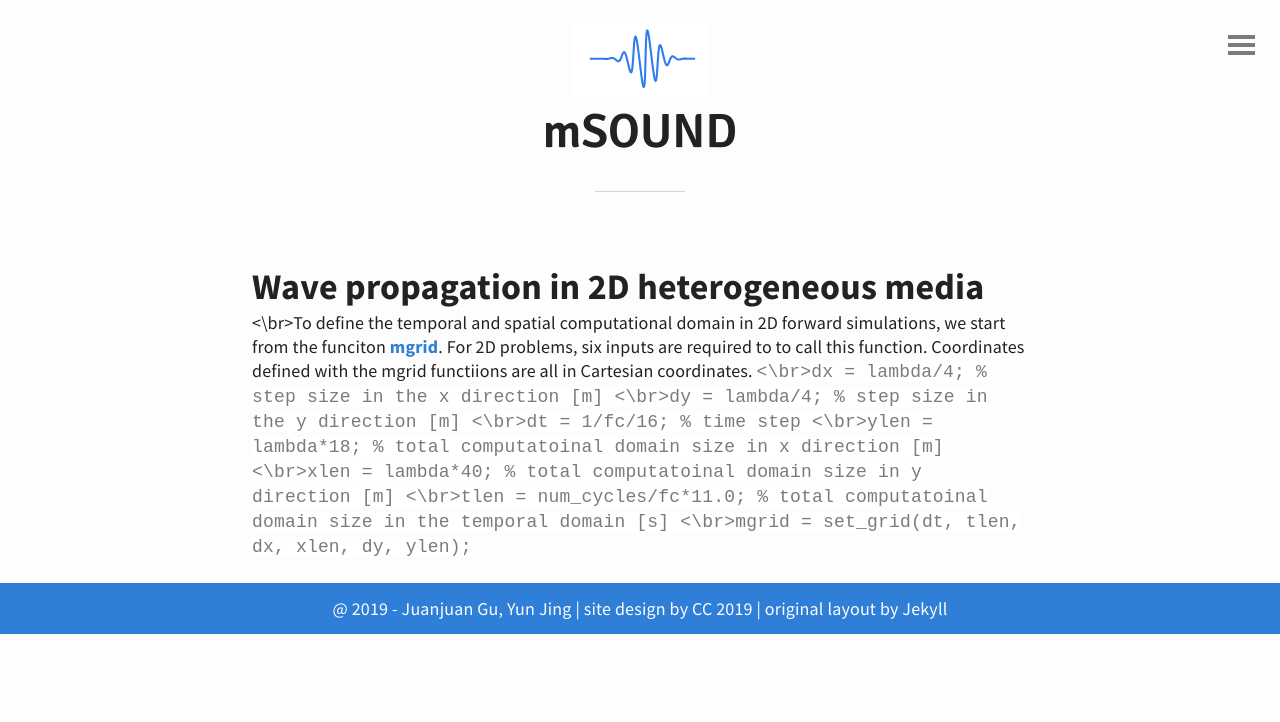
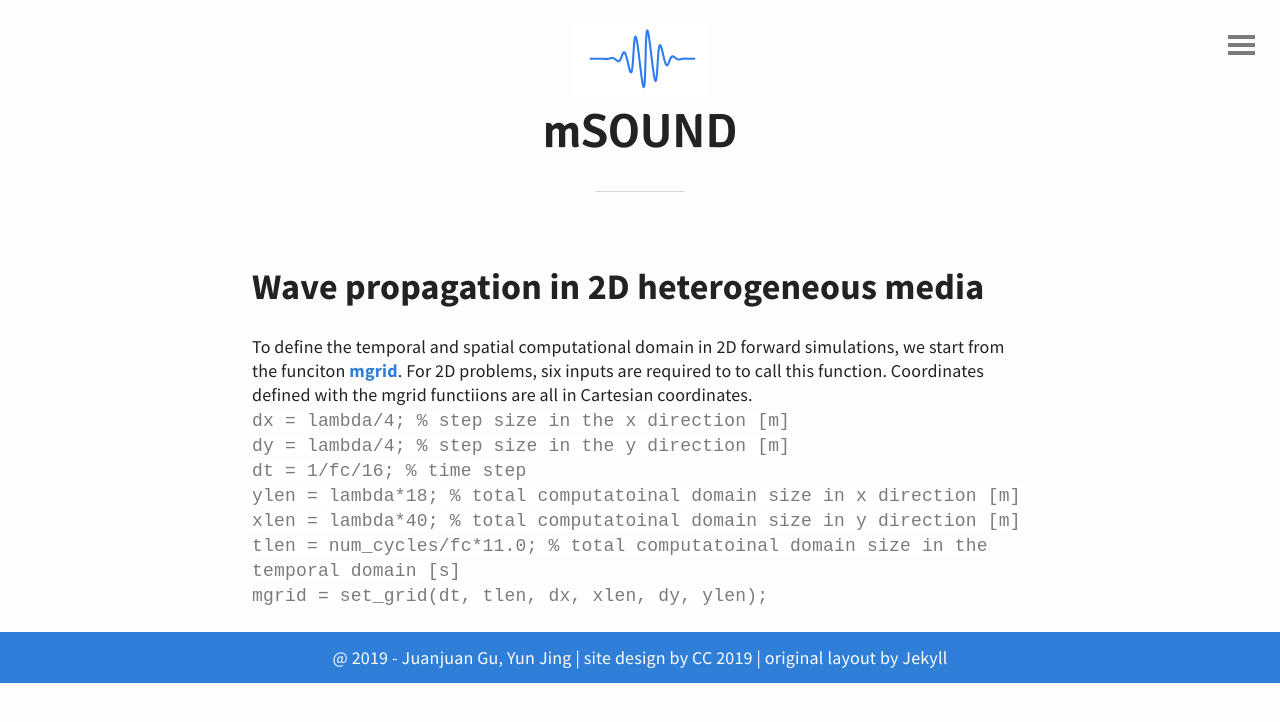
Before and after one commit to m-SOUND/mSOUND, a Jekyll site: the page built from _posts/2019-02-18-examples3.html, in a window 1280 px wide. Shown: the top 722 px of the page. Built offline with Jekyll 4.4.1, drawn with Linux system fonts in a browser that asks for light colours.

Commit message:
Update 2019-02-18-examples3.html

```diff
--- a/_posts/2019-02-18-examples3.html
+++ b/_posts/2019-02-18-examples3.html
@@ -3,18 +3,18 @@ layout: default
 ---
 <h2>Wave propagation in 2D heterogeneous media</h2>
 <p>
- <\br>To define the temporal and spatial computational domain in 2D forward simulations, we start from the funciton <a href="/mSOUND/functions">mgrid</a>. For 2D problems, six inputs are required to to call this function. Coordinates defined with the mgrid functiions are all in Cartesian coordinates.
+ <br>To define the temporal and spatial computational domain in 2D forward simulations, we start from the funciton <a href="/mSOUND/functions">mgrid</a>. For 2D problems, six inputs are required to to call this function. Coordinates defined with the mgrid functiions are all in Cartesian coordinates.
 
  <code>
-<\br>dx = lambda/4;                 %  step size in the x direction   [m]
-<\br>dy = lambda/4;                 %  step size in the y direction   [m]
-<\br>dt = 1/fc/16;                  %  time step
+<br>dx = lambda/4;                 %  step size in the x direction   [m]
+<br>dy = lambda/4;                 %  step size in the y direction   [m]
+<br>dt = 1/fc/16;                  %  time step
 
-<\br>ylen = lambda*18;              % total computatoinal domain size in x direction    [m]
-<\br>xlen = lambda*40;              % total computatoinal domain size in y direction    [m]
-<\br>tlen = num_cycles/fc*11.0;     % total computatoinal domain size in the temporal domain    [s]
+<br>ylen = lambda*18;              % total computatoinal domain size in x direction    [m]
+<br>xlen = lambda*40;              % total computatoinal domain size in y direction    [m]
+<br>tlen = num_cycles/fc*11.0;     % total computatoinal domain size in the temporal domain    [s]
 
-<\br>mgrid = set_grid(dt, tlen, dx, xlen, dy, ylen);
+<br>mgrid = set_grid(dt, tlen, dx, xlen, dy, ylen);
 </code>
 
 
```
